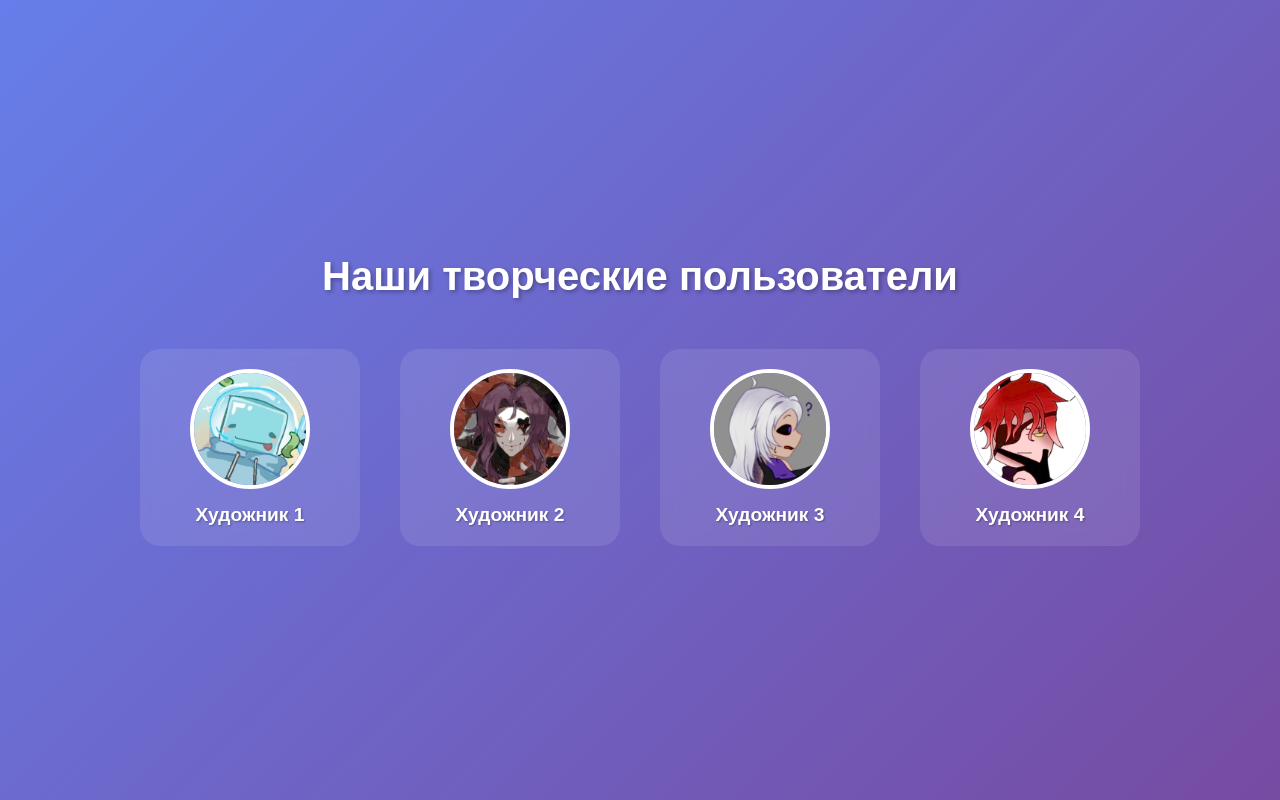
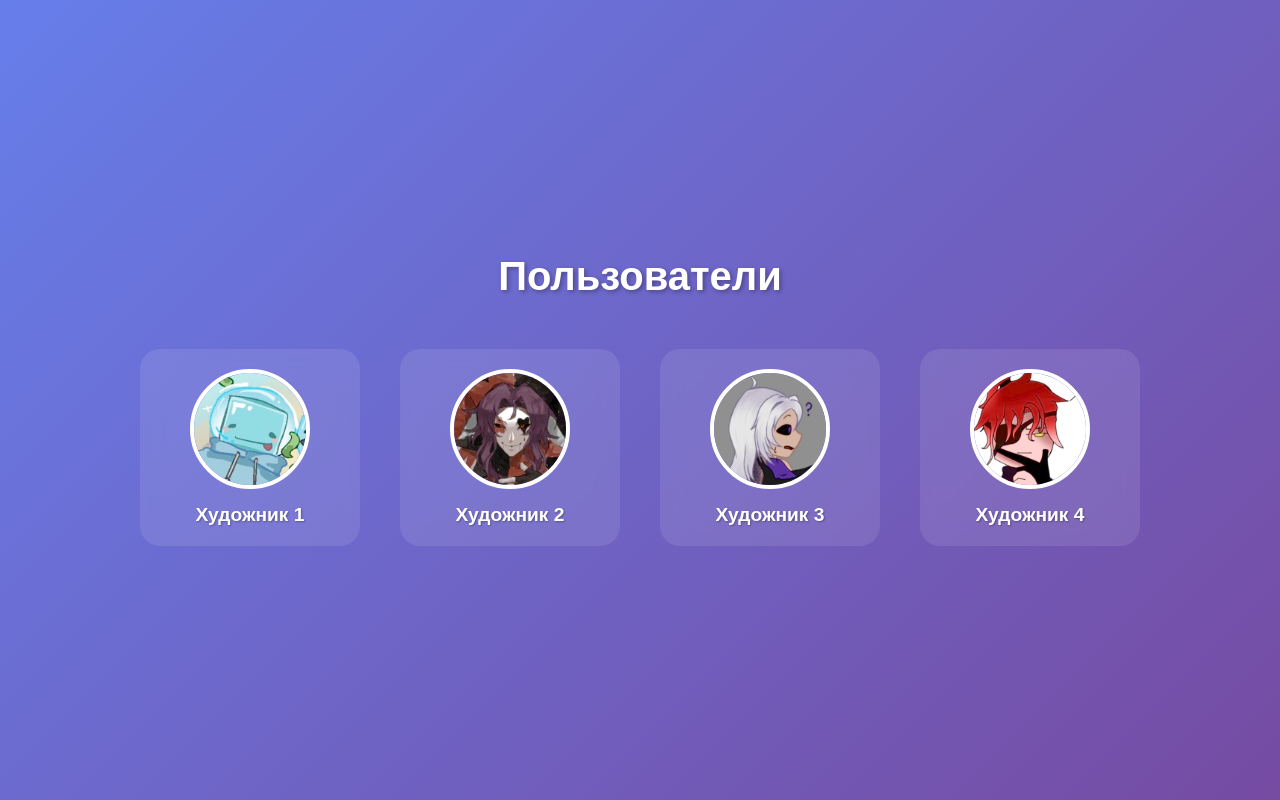
Before and after one commit to VeronkaBamBam/Creative_portfolio, a plain HTML site: page index.html in a window 1280 px wide. Drawn offline with Linux system fonts and the light colour scheme.

Commit message:
Update index.html

```diff
--- a/index.html
+++ b/index.html
@@ -11,7 +11,7 @@
 <body>
     <!-- Главный экран с пользователями -->
     <div class="users-screen" id="usersScreen">
-        <h1>Наши творческие пользователи</h1>
+        <h1>Пользователи</h1>
         <div class="users-grid">
             <div class="user-card" data-user="user1">
                 <div class="user-avatar">
```
